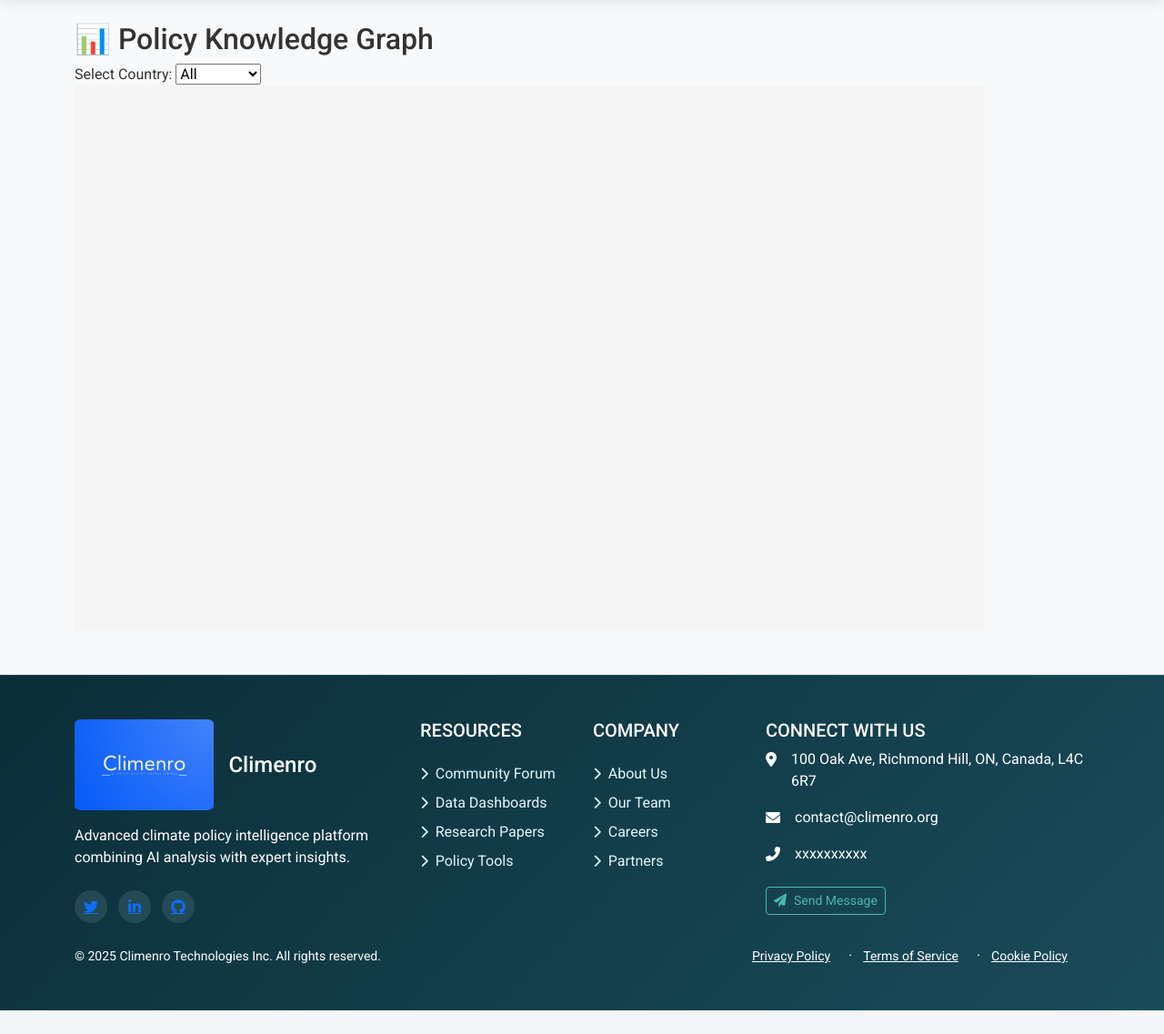
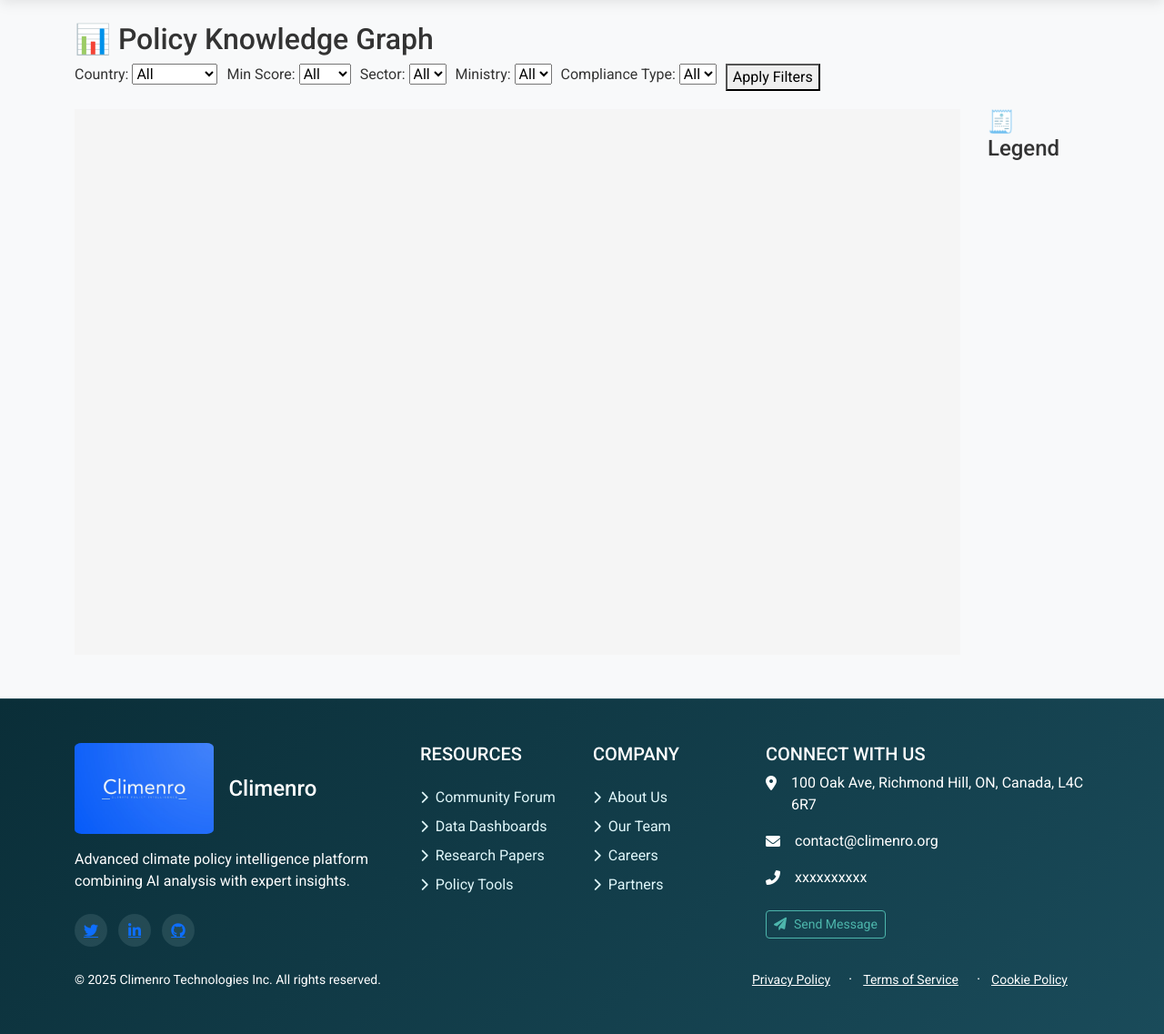
Before and after one commit to amishrv55/climenro_forum, a Django app: page /analysis/graph/ in a window 1280 px wide. Shown: the part 80-1217 px from the top of the page at 91% size. Before the commit the page ends 1191 px from the top, so only its background shows below. Run offline with Django 5.2, Linux system fonts and the light colour scheme; data that the repository does not hold is empty; parts of the project's set-up code (start-up, migrations or seed data) failed here and were passed over.

Commit message:
graph improvements

```diff
--- a/policy_analysis/templates/policy_analysis/policy_graph.html
+++ b/policy_analysis/templates/policy_analysis/policy_graph.html
@@ -3,17 +3,75 @@
 
 <h2>📊 Policy Knowledge Graph</h2>
 
-<form method="get">
-  <label>Select Country:</label>
-  <select name="country" onchange="this.form.submit()">
+<form method="get" style="margin-bottom: 20px;">
+  <div style="display: flex; flex-wrap: wrap; gap: 10px;">
+    <label>
+      Country:
+      <select name="country">
         <option value="">All</option>
         <option value="IN" {% if country == "IN" %}selected{% endif %}>India</option>
         <option value="US" {% if country == "US" %}selected{% endif %}>USA</option>
         <option value="SG" {% if country == "SG" %}selected{% endif %}>Singapore</option>
       </select>
+    </label>
+
+    <label>
+      Min Score:
+      <select name="score">
+        <option value="0" {% if score == 0 %}selected{% endif %}>All</option>
+        <option value="0.5" {% if score == 0.5 %}selected{% endif %}>> 0.5</option>
+        <option value="0.6" {% if score == 0.6 %}selected{% endif %}>> 0.6</option>
+        <option value="0.7" {% if score == 0.7 %}selected{% endif %}>> 0.7</option>
+      </select>
+    </label>
+
+    <label>
+  Sector:
+  <select name="sector">
+    <option value="">All</option>
+    {% for s in sector_choices %}
+      <option value="{{ s }}" {% if s == sector %}selected{% endif %}>{{ s }}</option>
+    {% endfor %}
+  </select>
+</label>
+
+<label>
+  Ministry:
+  <select name="ministry">
+    <option value="">All</option>
+    {% for m in ministry_choices %}
+      <option value="{{ m }}" {% if m == ministry %}selected{% endif %}>{{ m }}</option>
+    {% endfor %}
+        </select>
+        </label>
+
+        <label>
+        Compliance Type:
+        <select name="compliance">
+            <option value="">All</option>
+            {% for c in compliance_choices %}
+            <option value="{{ c }}" {% if c == compliance %}selected{% endif %}>{{ c }}</option>
+            {% endfor %}
+        </select>
+        </label>
+
+
+    <button type="submit">Apply Filters</button>
+  </div>
 </form>
 
+<div style="display: flex;">
   <svg width="1000" height="600"></svg>
+
+  <div style="margin-left: 30px; max-height: 600px; overflow-y: auto;">
+    <h4>🧾 Legend</h4>
+    <ul style="font-size: 13px; padding-left: 1em;">
+      {% for item in legend %}
+        <li><strong>{{ item.abbr }}</strong>: {{ item.title }}</li>
+      {% endfor %}
+    </ul>
+  </div>
+</div>
 
 <style>
   svg {
@@ -24,15 +82,10 @@
     pointer-events: none;
     user-select: none;
   }
-    .graph-link {
-        stroke-opacity: 0.6;
-    }
 </style>
 
-<!-- JSON data -->
 <script id="nodes-data" type="application/json">{{ nodes_json|safe }}</script>
 <script id="links-data" type="application/json">{{ links_json|safe }}</script>
-
 <script src="https://d3js.org/d3.v7.min.js"></script>
 <script>
   const nodes = JSON.parse(document.getElementById("nodes-data").textContent);
@@ -44,33 +97,29 @@
 
   const container = svg.append("g");
 
-    // Enable zoom & pan
   svg.call(d3.zoom()
     .scaleExtent([0.5, 2])
     .on("zoom", (event) => {
       container.attr("transform", event.transform);
     }));
 
-    // Simulation setup
   const simulation = d3.forceSimulation(nodes)
     .force("link", d3.forceLink(links).id(d => d.id).distance(200))
     .force("charge", d3.forceManyBody().strength(-400))
     .force("center", d3.forceCenter(width / 2, height / 2));
 
-    // Links with color
   const link = container.append("g")
     .selectAll("line")
     .data(links)
     .join("line")
-        .attr("class", "graph-link")
     .attr("stroke", d => {
       if (d.type === 'revision_of') return "#2ca02c";
       if (d.type === 'amendment_of') return "#ff7f0e";
-            return "#1f77b4";  // related_to
+      return "#1f77b4";
     })
-        .attr("stroke-width", d => d.score * 5);
+    .attr("stroke-width", d => d.score * 5)
+    .attr("class", "graph-link");
 
-    // Edge labels (text shown at mid-point of line)
   const edgeLabels = container.append("g")
     .selectAll("text")
     .data(links)
@@ -82,11 +131,6 @@
     .attr("text-anchor", "middle")
     .text(d => `${d.type} (${d.score.toFixed(2)})`);
 
-    // Tooltip for accessibility (optional)
-    link.append("title")
-        .text(d => `Relationship: ${d.type}\nScore: ${d.score}`);
-
-    // Nodes
   const node = container.append("g")
     .selectAll("circle")
     .data(nodes)
@@ -95,18 +139,18 @@
     .attr("fill", "#3c8dbc")
     .attr("stroke", "#fff")
     .attr("stroke-width", 1.5)
-        .call(drag(simulation));
+    .call(drag(simulation))
+    .on("click", (event, d) => {
+      window.open(d.url, '_blank');
+    });
 
-    // Node hover tooltip
-    node.append("title")
-        .text(d => d.title);
+  node.append("title").text(d => d.title);
 
-    // Node labels
   const label = container.append("g")
     .selectAll("text")
     .data(nodes)
     .join("text")
-        .text(d => d.title)
+    .text(d => d.label)
     .attr("font-size", 12)
     .attr("x", 6)
     .attr("y", 3);
@@ -137,22 +181,16 @@
       d.fx = d.x;
       d.fy = d.y;
     }
-
     function dragged(event, d) {
       d.fx = event.x;
       d.fy = event.y;
     }
-
     function dragended(event, d) {
       if (!event.active) simulation.alphaTarget(0);
       d.fx = null;
       d.fy = null;
     }
-
-        return d3.drag()
-            .on("start", dragstarted)
-            .on("drag", dragged)
-            .on("end", dragended);
+    return d3.drag().on("start", dragstarted).on("drag", dragged).on("end", dragended);
   }
 </script>
 
--- a/policy_analysis/views.py
+++ b/policy_analysis/views.py
@@ -6,6 +6,19 @@ from django.contrib import messages
 from .models import Policy, PolicySection
 from .relationship_logic import create_relationships_for_new_policy
 from .models import PolicyRelationship
+from django.db.models import Q, F
+
+# Helper to extract unique values from list fields
+def extract_unique_json_values(queryset, field):
+    values = set()
+    for obj in queryset:
+        items = getattr(obj, field, [])
+        if isinstance(items, list):
+            for item in items:
+                if isinstance(item, str):
+                    parts = [p.strip().lower() for p in item.split(',')]
+                    values.update(parts)
+    return sorted(values)
 
 
 def policy_home(request):
@@ -149,43 +162,83 @@ def policy_detail(request, policy_id):
     return render(request, 'policy_analysis/policy_detail.html', context)
 
 
+def generate_abbreviation(title):
+    words = title.replace('_', ' ').split()
+    clean_words = [w for w in words if w and not w.isdigit() and not w[:4].isdigit()]
+    abbrev = ''.join([w[0].upper() for w in clean_words if w[0].isalpha()])
+    return abbrev[:4]
+
 def policy_graph_view(request):
     country = request.GET.get("country")
+    min_score = float(request.GET.get("score", 0))
+    sector = request.GET.get("sector")
+    ministry = request.GET.get("ministry")
+    compliance = request.GET.get("compliance")
+
+    relationships = PolicyRelationship.objects.select_related('parent_policy', 'child_policy')
 
     if country:
-        relationships = PolicyRelationship.objects.select_related('parent_policy', 'child_policy')\
-            .filter(parent_policy__country=country, child_policy__country=country)
-    else:
-        relationships = PolicyRelationship.objects.select_related('parent_policy', 'child_policy')
+        relationships = relationships.filter(
+            parent_policy__country=country,
+            child_policy__country=country
+        )
+
+    if min_score:
+        relationships = relationships.filter(similarity_score__gte=min_score)
+
+    if sector:
+        relationships = relationships.filter(
+            Q(parent_policy__sectors__icontains=sector) |
+            Q(child_policy__sectors__icontains=sector)
+        )
+
+    if ministry:
+        relationships = relationships.filter(
+            Q(parent_policy__responsible_ministries__icontains=ministry) |
+            Q(child_policy__responsible_ministries__icontains=ministry)
+        )
+
+    if compliance:
+        relationships = relationships.filter(
+            Q(parent_policy__sections__compliance_type__icontains=compliance) |
+            Q(child_policy__sections__compliance_type__icontains=compliance)
+        ).distinct()
 
     nodes_dict = {}
     links = []
-    seen_edges = set()  # To avoid duplicates like (A→B) and (B→A)
+    seen_edges = set()
 
     for rel in relationships:
         parent_id = rel.parent_policy.policy_id
         child_id = rel.child_policy.policy_id
 
-        # Normalize the edge direction (A, B) == (B, A)
         edge_key = tuple(sorted([parent_id, child_id]))
-
         if edge_key in seen_edges:
-            continue  # Skip duplicate edge in reverse
+            continue
         seen_edges.add(edge_key)
 
-        # Add nodes
-        nodes_dict[parent_id] = {
-            "id": parent_id,
-            "title": clean_policy_title(rel.parent_policy.title),
-            "group": 1
-        }
-        nodes_dict[child_id] = {
-            "id": child_id,
-            "title": clean_policy_title(rel.child_policy.title),
-            "group": 1
-        }
+        if parent_id not in nodes_dict:
+            full_title = clean_policy_title(rel.parent_policy.title)
+            abbrev = generate_abbreviation(full_title)
+            nodes_dict[parent_id] = {
+                "id": parent_id,
+                "title": full_title,
+                "label": abbrev,
+                "url": f"/analysis/explore/{parent_id}/",
+                "group": 1
+            }
 
-        # Add only one edge
+        if child_id not in nodes_dict:
+            full_title = clean_policy_title(rel.child_policy.title)
+            abbrev = generate_abbreviation(full_title)
+            nodes_dict[child_id] = {
+                "id": child_id,
+                "title": full_title,
+                "label": abbrev,
+                "url": f"/analysis/explore/{child_id}/",
+                "group": 1
+            }
+
         links.append({
             "source": parent_id,
             "target": child_id,
@@ -193,10 +246,29 @@ def policy_graph_view(request):
             "score": rel.similarity_score
         })
 
+    all_policies = Policy.objects.all()
+    all_sections = PolicySection.objects.all()
+
+    unique_sectors = extract_unique_json_values(all_policies, "sectors")
+    unique_ministries = extract_unique_json_values(all_policies, "responsible_ministries")
+    unique_compliance_types = sorted(set(filter(None, all_sections.values_list('compliance_type', flat=True))))
+
+    legend_items = sorted([
+        {"abbr": n["label"], "title": n["title"]} for n in nodes_dict.values()
+    ], key=lambda x: x["abbr"])
+
     context = {
         "nodes_json": json.dumps(list(nodes_dict.values())),
         "links_json": json.dumps(links),
-        "country": country
+        "legend": legend_items,
+        "country": country,
+        "sector": sector,
+        "ministry": ministry,
+        "compliance": compliance,
+        "score": min_score,
+        "sector_choices": unique_sectors,
+        "ministry_choices": unique_ministries,
+        "compliance_choices": unique_compliance_types,
     }
 
     return render(request, 'policy_analysis/policy_graph.html', context)
```
Lines whose indentation alone changed are shown as unchanged.
